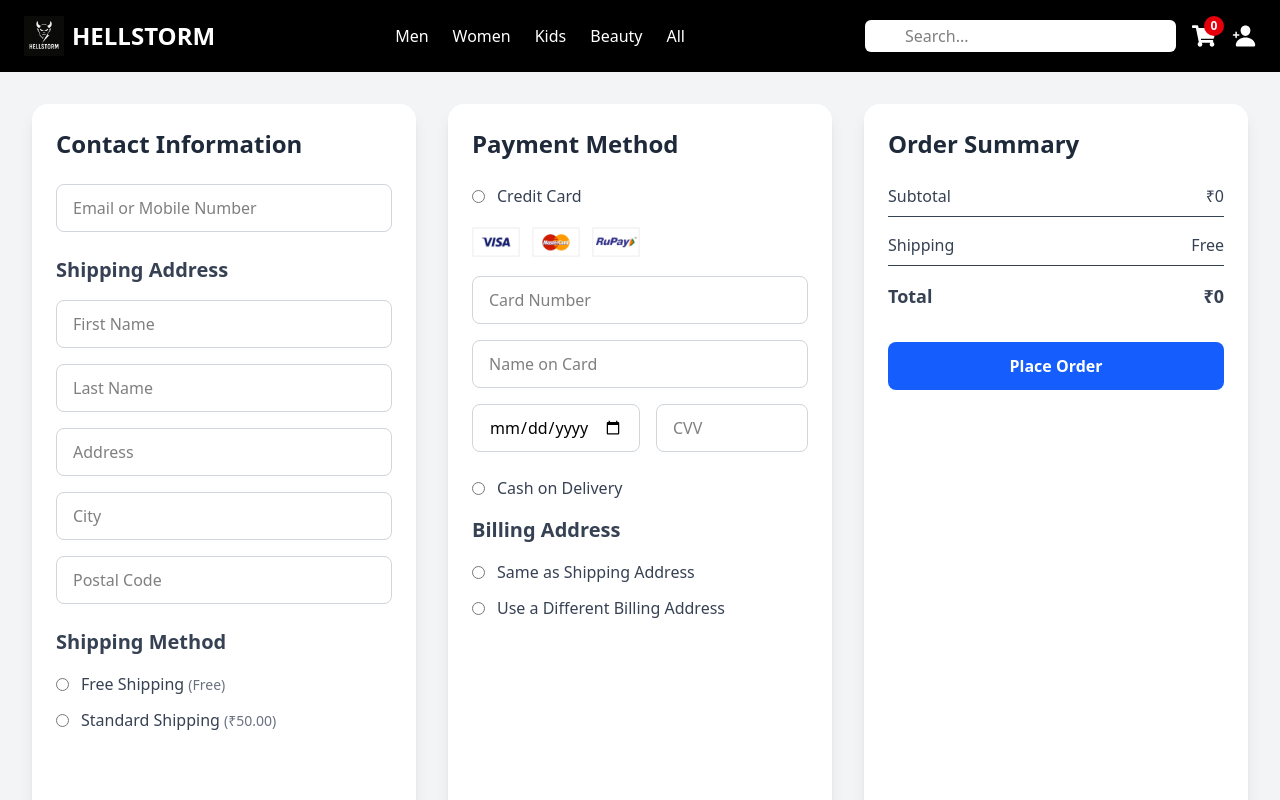
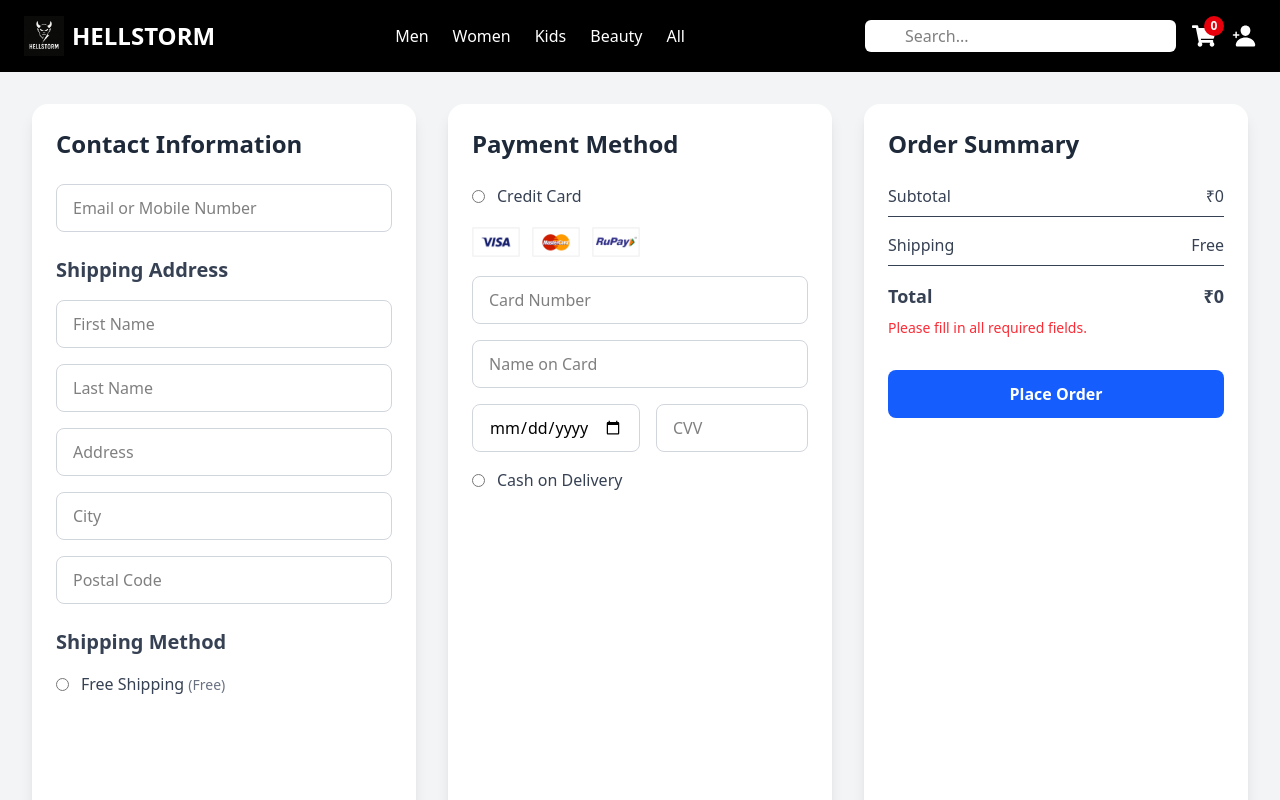
Before and after one commit to Rimpu165/Hellstorm, a React (Vite) app: page /checkout in a window 1280 px wide. Both pictures are taken after a click on the button "Place Order". Shown: the top 800 px of the page. Built offline with nearby package versions, Linux system fonts and the light colour scheme.

Commit message:
update the checkout section

```diff
--- a/src/log/Checkout.jsx
+++ b/src/log/Checkout.jsx
@@ -1,4 +1,4 @@
-import React from 'react';
+import React, { useState } from 'react';
 import { useSelector } from 'react-redux';
 import A from "../assets/checkoutimg/visa.png";
 import B from "../assets/checkoutimg/card.png";
@@ -8,19 +8,47 @@ import Footer from './Footer';
 const Checkout = () => {
   const products = useSelector((state) => state.cart.items);
 
-  const subtotal = products.reduce(
-    (sum, item) => sum + item.price * item.quantity,
-    0
-  );
+  const subtotal = products.reduce((sum, item) => sum + item.price * item.quantity, 0);
   const shipping = subtotal > 2000 ? 0 : 0;
   const total = subtotal + shipping;
 
+  const [form, setForm] = useState({
+    email: '',
+    firstName: '',
+    lastName: '',
+    address: '',
+    city: '',
+    postalCode: '',
+    paymentMethod: '',
+  });
+
+  const [showPopup, setShowPopup] = useState(false);
+  const [error, setError] = useState('');
+
+  const handleInputChange = (e) => {
+    setForm({ ...form, [e.target.name]: e.target.value });
+  };
+
+  const handlePlaceOrder = () => {
+    const { email, firstName, lastName, address, city, postalCode, paymentMethod } = form;
+    if (!email || !firstName || !lastName || !address || !city || !postalCode || !paymentMethod) {
+      setError('Please fill in all required fields.');
+      return;
+    }
+    setError('');
+    setShowPopup(true);
+  };
+
   return (
     <>
-      <div className="flex flex-col lg:flex-row gap-8 p-8 bg-gray-100 min-h-screen">
+      <div className="flex flex-col lg:flex-row gap-8 p-8 bg-gray-100 min-h-screen relative">
+        {/* Contact and Shipping Info */}
         <div className="w-full lg:w-1/3 bg-white p-6 rounded-2xl shadow-lg">
           <h2 className="text-2xl font-bold mb-6 text-gray-800">Contact Information</h2>
           <input
+            name="email"
+            value={form.email}
+            onChange={handleInputChange}
             className="w-full h-12 px-4 mb-6 border border-gray-300 rounded-lg focus:outline-none focus:ring-2 focus:ring-blue-500"
             type="text"
             placeholder="Email or Mobile Number"
@@ -28,12 +56,21 @@ const Checkout = () => {
 
           <h3 className="text-xl font-semibold mb-4 text-gray-700">Shipping Address</h3>
           <div className="space-y-4">
-            {["First Name", "Last Name", "Address", "City", "Postal Code"].map((placeholder, i) => (
+            {[
+              { name: "firstName", placeholder: "First Name" },
+              { name: "lastName", placeholder: "Last Name" },
+              { name: "address", placeholder: "Address" },
+              { name: "city", placeholder: "City" },
+              { name: "postalCode", placeholder: "Postal Code", type: "number" },
+            ].map((field, i) => (
               <input
                 key={i}
+                name={field.name}
+                value={form[field.name]}
+                onChange={handleInputChange}
                 className="w-full h-12 px-4 border border-gray-300 rounded-lg focus:outline-none focus:ring-2 focus:ring-blue-500"
-                type={placeholder === "Postal Code" ? "number" : "text"}
-                placeholder={placeholder}
+                type={field.type || "text"}
+                placeholder={field.placeholder}
               />
             ))}
           </div>
@@ -44,17 +81,21 @@ const Checkout = () => {
               <input type="radio" name="shipping" className="accent-blue-600" />
               <span className="text-gray-700">Free Shipping <span className="text-sm text-gray-500">(Free)</span></span>
             </label>
-            <label className="flex items-center gap-3">
-              <input type="radio" name="shipping" className="accent-blue-600" />
-              <span className="text-gray-700">Standard Shipping <span className="text-sm text-gray-500">(₹50.00)</span></span>
-            </label>
           </div>
         </div>
+
+        {/* Payment Info */}
         <div className="w-full lg:w-1/3 bg-white p-6 rounded-2xl shadow-lg">
           <h2 className="text-2xl font-bold mb-6 text-gray-800">Payment Method</h2>
           <div className="space-y-4">
             <label className="flex items-center gap-3">
-              <input type="radio" name="payment" className="accent-blue-600" />
+              <input
+                type="radio"
+                name="paymentMethod"
+                value="card"
+                onChange={handleInputChange}
+                className="accent-blue-600"
+              />
               <span className="text-gray-700">Credit Card</span>
             </label>
             <div className="flex gap-3 mb-4">
@@ -62,46 +103,26 @@ const Checkout = () => {
               <img className="w-12 h-9 object-contain" src={B} alt="Card" />
               <img className="w-12 h-9 object-contain" src={C} alt="Rupay" />
             </div>
-            {["Card Number", "Name on Card"].map((placeholder, i) => (
+            <input className="w-full h-12 px-4 border border-gray-300 rounded-lg" type="text" placeholder="Card Number" />
+            <input className="w-full h-12 px-4 border border-gray-300 rounded-lg" type="text" placeholder="Name on Card" />
+            <div className="flex gap-4">
+              <input className="w-1/2 h-12 px-4 border border-gray-300 rounded-lg" type="date" />
+              <input className="w-1/2 h-12 px-4 border border-gray-300 rounded-lg" type="number" placeholder="CVV" />
+            </div>
+            <label className="flex items-center gap-3 mt-4">
               <input
-                key={i}
-                className="w-full h-12 px-4 border border-gray-300 rounded-lg focus:outline-none focus:ring-2 focus:ring-blue-500"
-                type="text"
-                placeholder={placeholder}
+                type="radio"
+                name="paymentMethod"
+                value="cod"
+                onChange={handleInputChange}
+                className="accent-blue-600"
               />
-            ))}
-            <div className="flex gap-4">
-              <input
-                className="w-1/2 h-12 px-4 border border-gray-300 rounded-lg focus:outline-none focus:ring-2 focus:ring-blue-500"
-                type="date"
-              />
-              <input
-                className="w-1/2 h-12 px-4 border border-gray-300 rounded-lg focus:outline-none focus:ring-2 focus:ring-blue-500"
-                type="number"
-                placeholder="CVV"
-              />
-            </div>
-          </div>
-
-          <div className="mt-6">
-            <label className="flex items-center gap-3 mb-4">
-              <input type="radio" name="payment" className="accent-blue-600" />
               <span className="text-gray-700">Cash on Delivery</span>
             </label>
-
-            <h3 className="text-xl font-semibold mb-4 text-gray-700">Billing Address</h3>
-            <div className="space-y-3">
-              <label className="flex items-center gap-3">
-                <input type="radio" name="billing" className="accent-blue-600" />
-                <span className="text-gray-700">Same as Shipping Address</span>
-              </label>
-              <label className="flex items-center gap-3">
-                <input type="radio" name="billing" className="accent-blue-600" />
-                <span className="text-gray-700">Use a Different Billing Address</span>
-              </label>
-            </div>
           </div>
         </div>
+
+        {/* Order Summary */}
         <div className="w-full lg:w-1/3 bg-white p-6 rounded-2xl shadow-lg">
           <h2 className="text-2xl font-bold mb-6 text-gray-800">Order Summary</h2>
           <div className="space-y-2 mb-4 text-sm text-gray-700">
@@ -128,10 +149,31 @@ const Checkout = () => {
             </div>
           </div>
 
-          <button className="w-full mt-8 bg-blue-600 hover:bg-blue-700 text-white font-semibold py-3 rounded-lg transition-all duration-200">
+          {error && <p className="text-red-500 text-sm mt-2">{error}</p>}
+
+          <button
+            onClick={handlePlaceOrder}
+            className="w-full mt-8 bg-blue-600 hover:bg-blue-700 text-white font-semibold py-3 rounded-lg transition-all duration-200"
+          >
             Place Order
           </button>
         </div>
+
+        {/* Popup */}
+        {showPopup && (
+          <div className="fixed inset-0 flex items-center justify-center bg-black bg-opacity-40 z-50">
+            <div className="bg-white p-8 rounded-2xl shadow-2xl text-center w-96">
+              <h2 className="text-2xl font-bold text-green-600 mb-4">Order Confirmed!</h2>
+              <p className="text-gray-700">Thank you for your purchase. Your order has been placed successfully.</p>
+              <button
+                onClick={() => setShowPopup(false)}
+                className="mt-6 px-6 py-2 bg-green-600 text-white rounded-lg hover:bg-green-700 transition"
+              >
+                Close
+              </button>
+            </div>
+          </div>
+        )}
       </div>
 
       <Footer />
```
